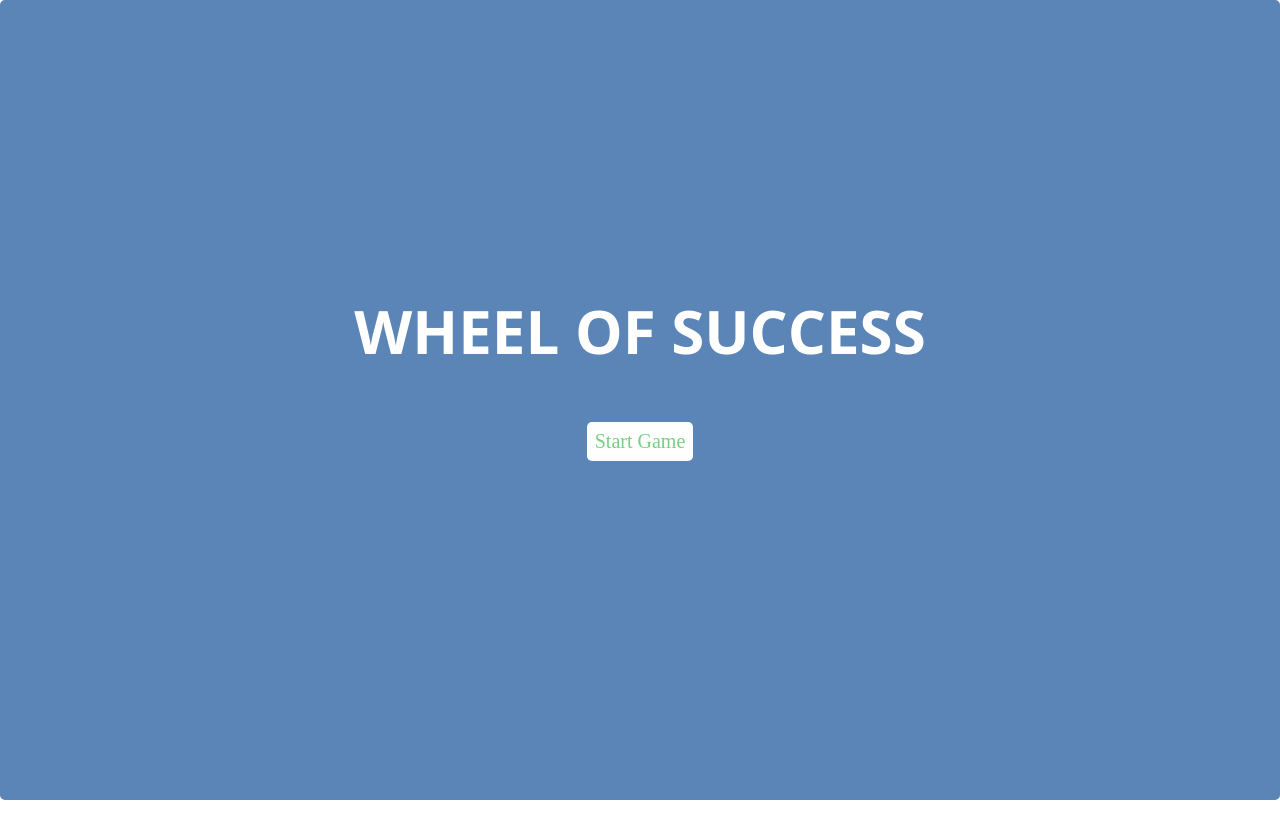
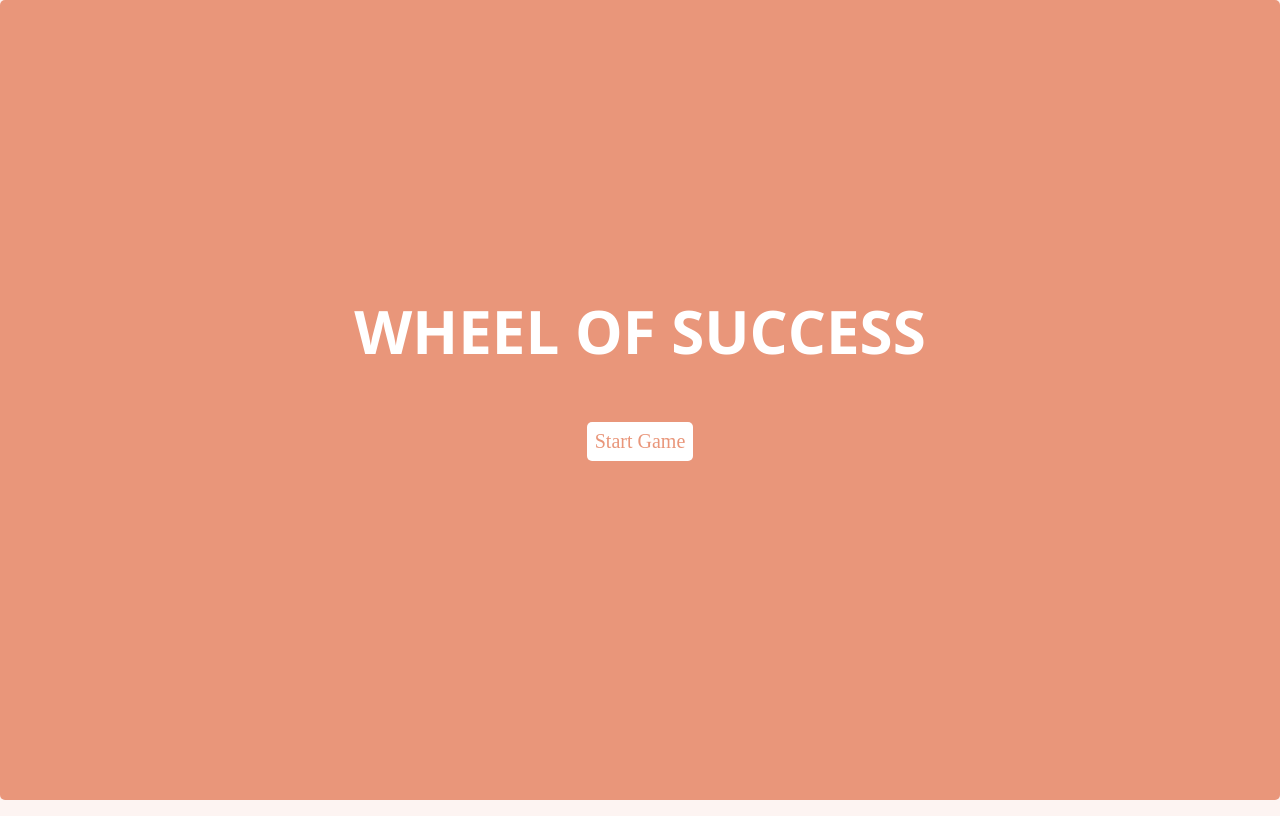
Before and after one commit to silviaramos15/techdegree-project6, a plain HTML site: page index.html in a window 1280 px wide. Drawn offline with nearby package versions, Linux system fonts and the light colour scheme.

Commit message:
CheckWin Function updated

```diff
--- a/css/styles.css
+++ b/css/styles.css
@@ -6,10 +6,10 @@
 :root {
   --color-win: #78CF82;
   --color-lose: #D94545;
-  --color-start: #5b85b7;
+  --color-start: #E9967A;
   --color-neutral: #445069;
   --color-neutral-light: #D2D2D2;
-  --color-keys: #37474F;
+  --color-keys: #E9967A;
   --color-keys-light: #E5E5E5;
   --font-size-large: 60px;
   --font-size-medium: 20px;
@@ -27,6 +27,8 @@ body {
   flex-direction: column;
   display: flex;
   height: 100vh;
+  background-color: #fdf4f2;
+
 }
 
 li, ol, ul {
@@ -61,6 +63,7 @@ button {
   justify-content: space-around;
   height: 100%;
   max-height: 900px;
+  max-width: 95%;
   text-align: center;
 }
 
@@ -94,10 +97,11 @@ button {
 }
 
 .show {
-  color: #000;
-  background-color: #76CE82;
+  color: #fff;
+  background-color: #f1bba9;
+  transition: background-color 1s ease-in-out, color 1.3s;
+
 }
-
 /* Keyboard */
 
 .keyrow {
@@ -144,7 +148,7 @@ button {
 }
 
 .start a {
-  color: var(--color-win);
+  color: #E9967A;
 }
 
 .win {
@@ -162,3 +166,7 @@ button {
 .lose a {
   color: var(--color-lose);
 }
+
+#scoreboard {
+  border-bottom: 3px solid  #eca68e;
+}
--- a/index.html
+++ b/index.html
@@ -34,11 +34,11 @@
 
       <div id="scoreboard" class="section">
         <ol>
-          <li class="tries"><img src="images/liveHeart.png" height="35px" width="30px"></li>
-          <li class="tries"><img src="images/liveHeart.png" height="35px" width="30px"></li>
-          <li class="tries"><img src="images/liveHeart.png" height="35px" width="30px"></li>
-          <li class="tries"><img src="images/liveHeart.png" height="35px" width="30px"></li>
-          <li class="tries"><img src="images/liveHeart.png" height="35px" width="30px"></li>
+          <li class="tries"><img src="images/heart.png" height="45px" width="40px"></li>
+          <li class="tries"><img src="images/heart.png" height="45px" width="40px"></li>
+          <li class="tries"><img src="images/heart.png" height="45px" width="40px"></li>
+          <li class="tries"><img src="images/heart.png" height="45px" width="40px"></li>
+          <li class="tries"><img src="images/heart.png" height="45px" width="40px"></li>
         </ol>
       </div>
     </div>
--- a/javascript/app.js
+++ b/javascript/app.js
@@ -4,27 +4,25 @@ let phrases = document.querySelector('#phrase');
 let btn_reset = document.querySelector('.btn__reset');
 let ul = document.querySelector('#phrase ul');
 let key = document.querySelector('.keyrow button');
-let overlay = document.querySelector('#overlay');
 let h2 = document.querySelector('h2');
 let missed = 0; //variable keeps track of number of guesses
 
 // Create an array with at least 5 phrases
-phrases = [
-    'Part of the Journey is the end',
-    'The hardest choices require the strongest wills',
-    'No man can win every battle but no man sjould fall without a struggle',
-    'It is not who I am underneath but what I do that defines me',
-    'Why do we fall so we can learn to pick ourselves back up',
-    'When you decide not to be afraid you can find friends in super unexpected places',
-    'I believe there is a hero in all of us that keeps us honest gives us strengh and makes us noble',
-    'Life does not give us purpose but we give life purpose',
-    'In a world of orfinary mortales You are a wonder woman',
-    'With great power comes great responsability'
-];
-
+// phrases = [
+//     'Part of the Journey is the end',
+//     'The hardest choices require the strongest wills',
+//     'No man can win every battle but no man should fall without a struggle',
+//     'It is not who I am underneath but what I do that defines me',
+//     'Why do we fall so we can learn to pick ourselves back up',
+//     'When you decide not to be afraid you can find friends in super unexpected places',
+//     'Life does not give us purpose but we give life purpose',
+//     'In a world of orfinary mortales You are a wonder woman',
+//     'With great power comes great responsability'
+// ];
+phrases = ['Z X C']
 //Attach an event listener to the START GAME button
 btn_reset.addEventListener('click', event => {
-    document.querySelector('#overlay').style.display = 'none';
+    document.querySelector('#overlay').style.visibility = 'hidden';
 });
 
 //Create a getRandomPhraseAsArray function
@@ -93,6 +91,7 @@ qwerty.addEventListener('click', (e) => {
             lostHeart[0].src = "../images/lostHeart.png";
             listHearts[0].className = ' ';
         }
+        checkWin();
     }
 });
 
@@ -105,12 +104,40 @@ function checkWin () {
         h2.textContent = "You Won!"
         overlay.style.visibility = 'visible';
         btn_reset.textContent = 'Play again';
+        btn_reset.addEventListener('click', event => {
+            window.location.reload();
+            document.querySelector('#overlay').style.visibility = 'hidden';
+
+        });
+
     } else if (missed > 4) {
         overlay.className = 'lose';
         h2.textContent = "Better luck next time";
-        overlay.style.visibility = "visible";
-        btn_resent.textContent = 'Play again';
+        overlay.style.visibility= "visible";
+        btn_reset.textContent = 'Play again';
+        btn_reset.addEventListener('click', event => {
+            window.location.reload();
+            document.querySelector('#overlay').style.visibility = 'hidden';
+
+        });
     }
 
 }
-checkWin();
+
+//--------BELOW ARE MY NOTES, IGNORE IT :)))
+
+// function resetGame () {
+//     missed = 0;
+
+
+
+
+// //START GAME
+// btn_reset.addEventListener('click', () => {
+//     resetGame();
+//     overlay.style.visibility = 'hidden';
+//     const newPhrase = getRandomPhrase();
+//     addPhraseToDisplay(newPhrase);
+// }
+
+// });
```
Also changed, not shown: images/heart.png (added), images/heart2.png (added), images/lostHeart.jpg (added), images/lostHeart.png, images/lostHeart2.png (added).
